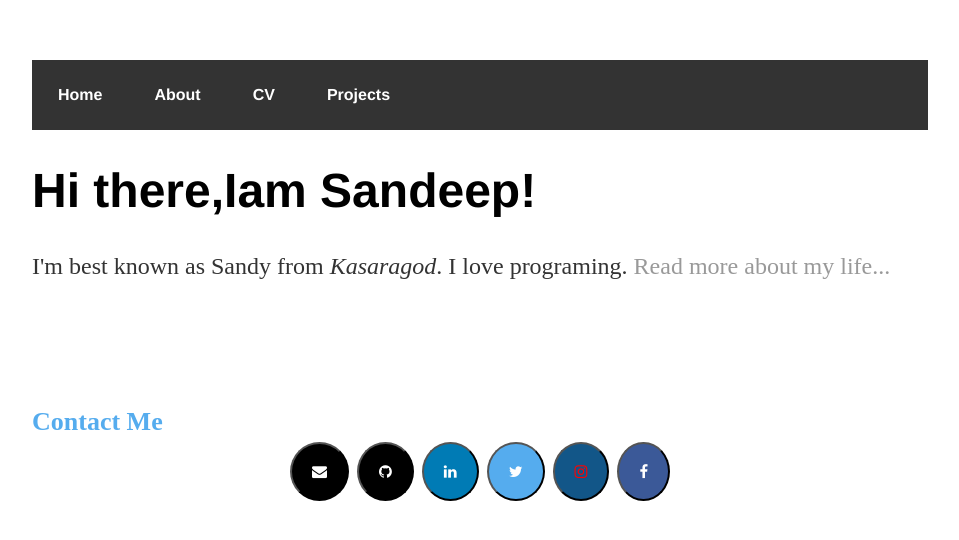
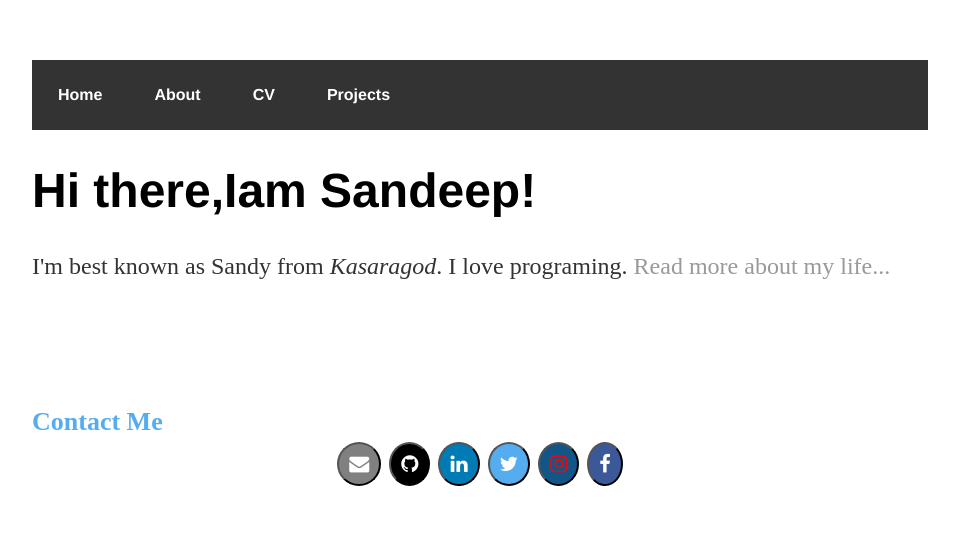
Before and after one commit to sandeepnayaks/sandeepnayaks.github.io, a Jekyll site: the page built from index.html, in a window 1280 px wide. Shown: the top 540 px of the page, without its empty margins (160-1119 px from the left). Built offline with Jekyll 4.4.1, drawn with Linux system fonts in a browser that asks for light colours.

Commit message:
Update main.css

```diff
--- a/css/main.css
+++ b/css/main.css
@@ -34,8 +34,8 @@ nav ul li a {
   text-decoration: none;
 }
 .fa {
-  padding: 20px;
-  font-size: 15px;
+  padding: 10px;
+  font-size: 20px;
   text-align: center;
   text-decoration: none;
   margin: 5px 2px;
@@ -46,7 +46,7 @@ nav ul li a {
     opacity: 0.7;
 }
 .fa-envelope {
-  background: black;
+  background: grey;
   color: white;
 }
 .fa-github {
```
